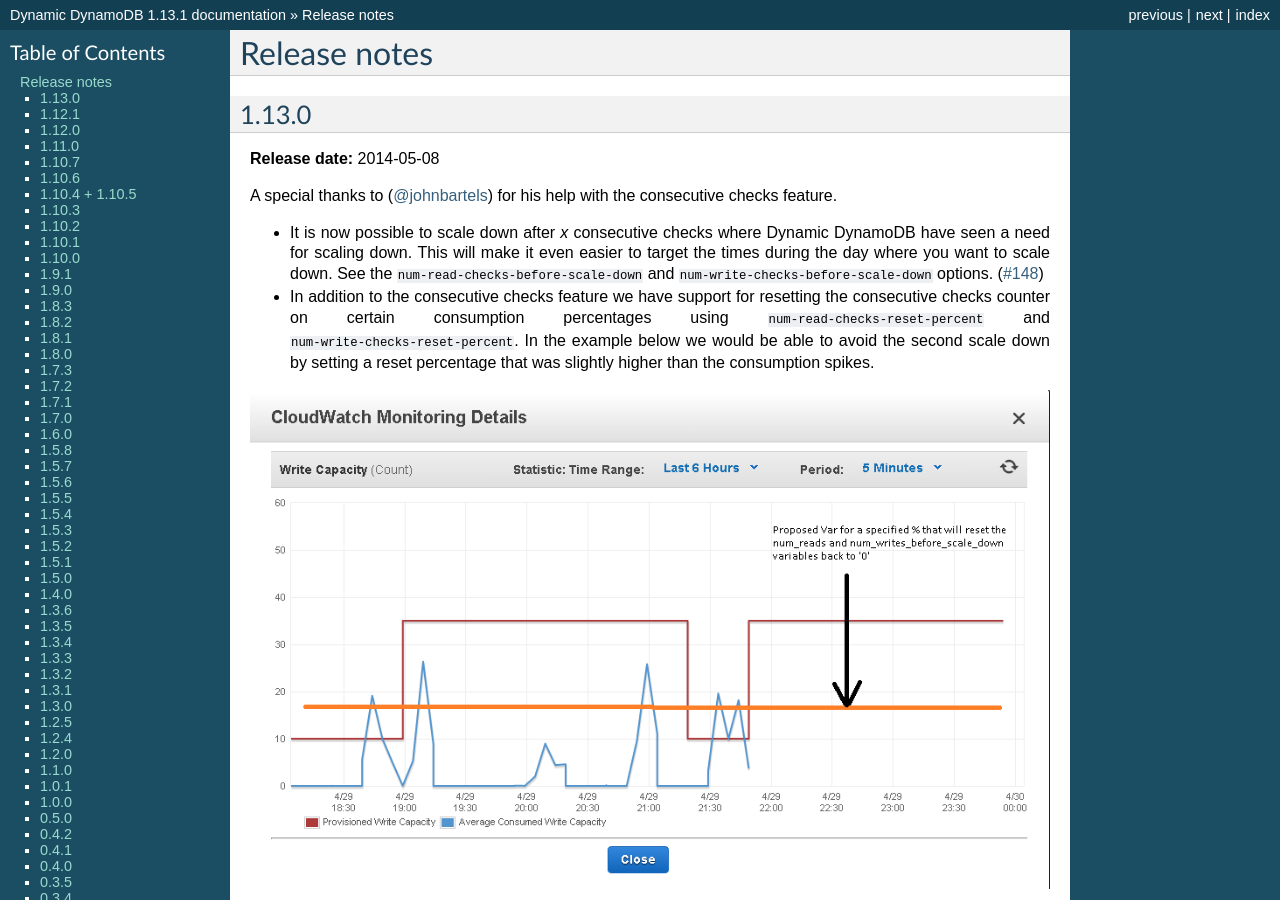
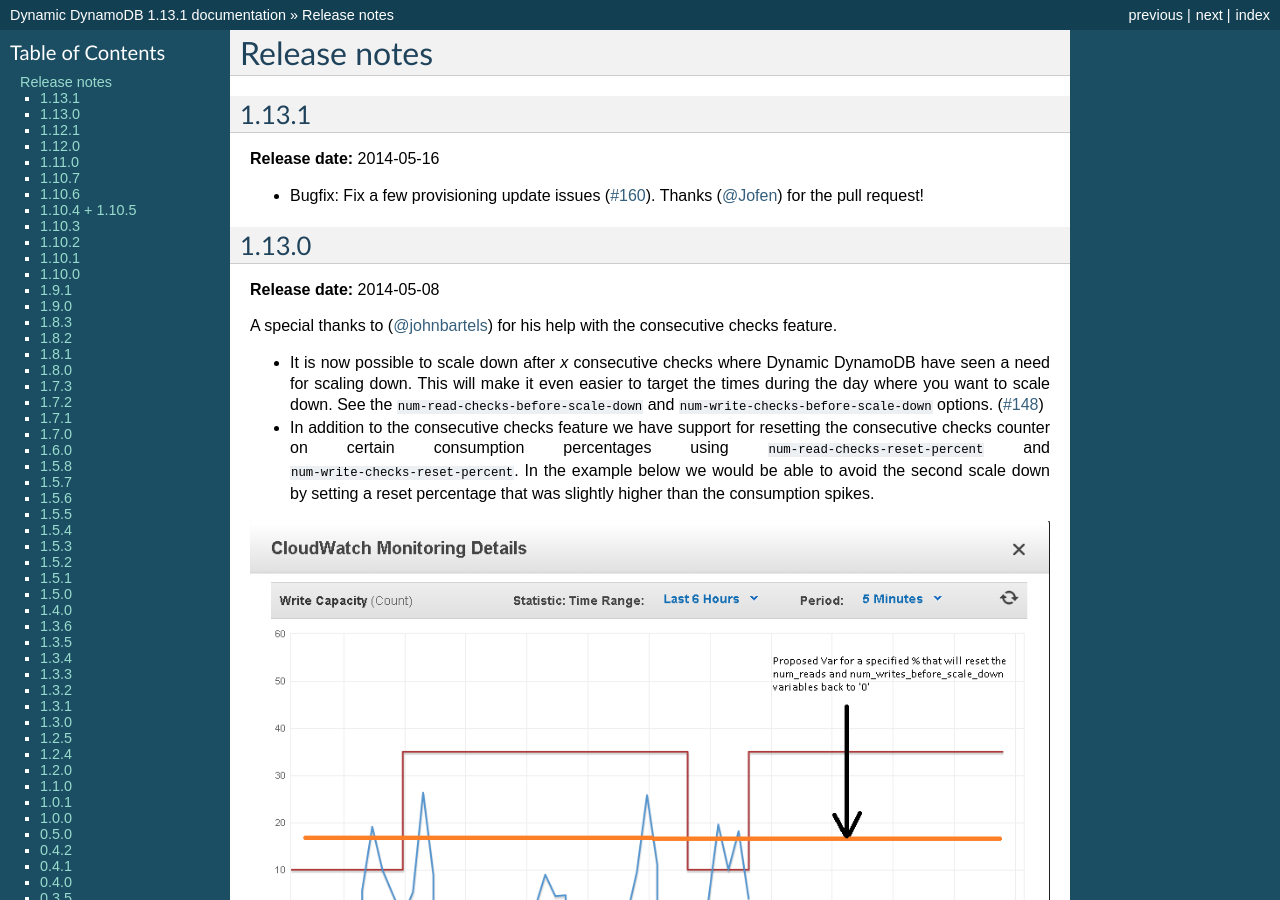
Before and after one commit to sebdah/dynamic-dynamodb, a Sphinx documentation site: the page built from docs/release_notes.rst, in a window 1280 px wide and 900 px high. Built offline with Sphinx 7.4.7, drawn with Linux system fonts in a browser that asks for light colours.

Commit message:
Updated release notes for 1.13.1

```diff
--- a/docs/release_notes.rst
+++ b/docs/release_notes.rst
@@ -1,5 +1,12 @@
 Release notes
 =============
+
+1.13.1
+------
+
+**Release date:** 2014-05-16
+
+- Bugfix: Fix a few provisioning update issues (`#160 <https://github.com/sebdah/dynamic-dynamodb/issues/160>`__). Thanks (`@Jofen <https://github.com/Jofen>`__) for the pull request!
 
 1.13.0
 ------
```
